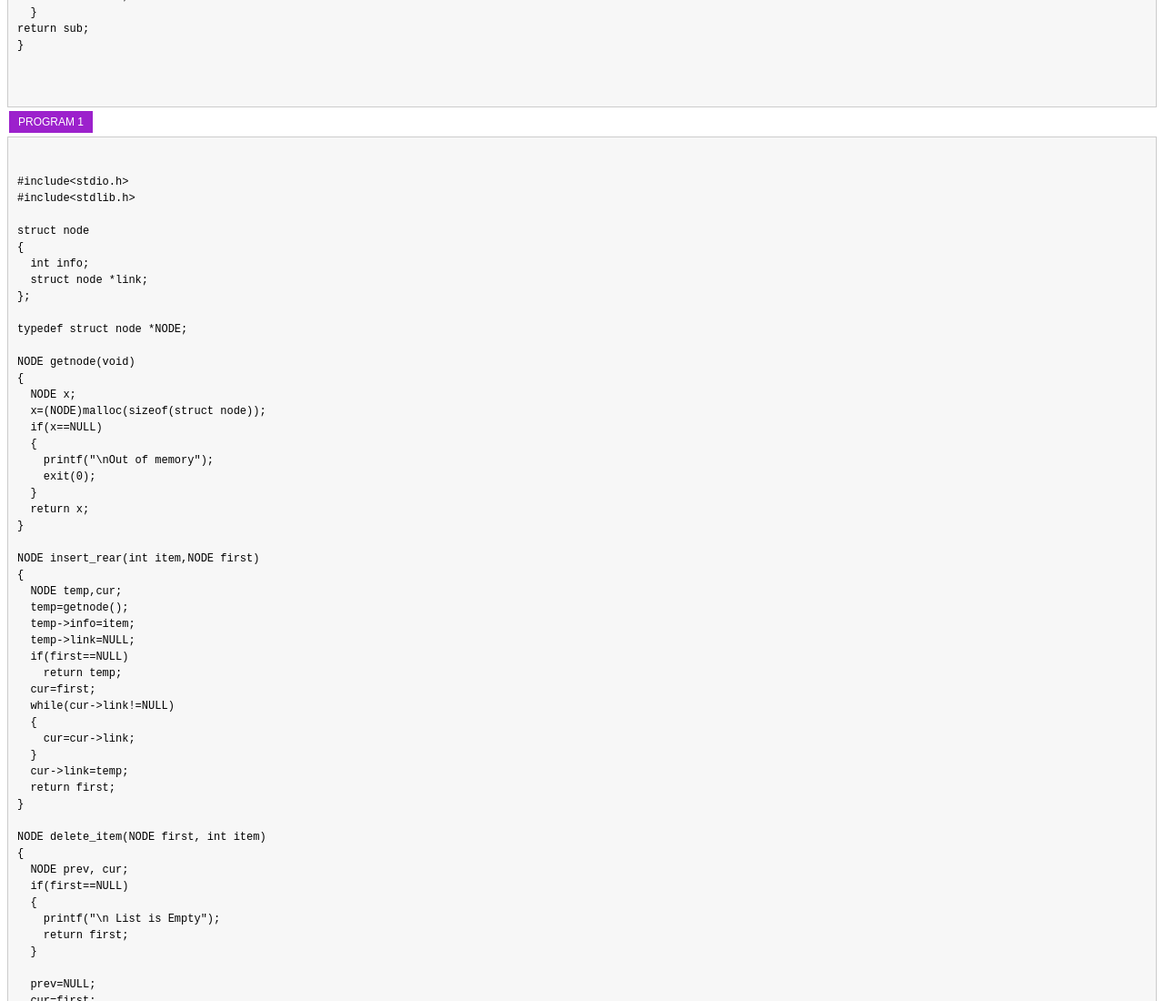
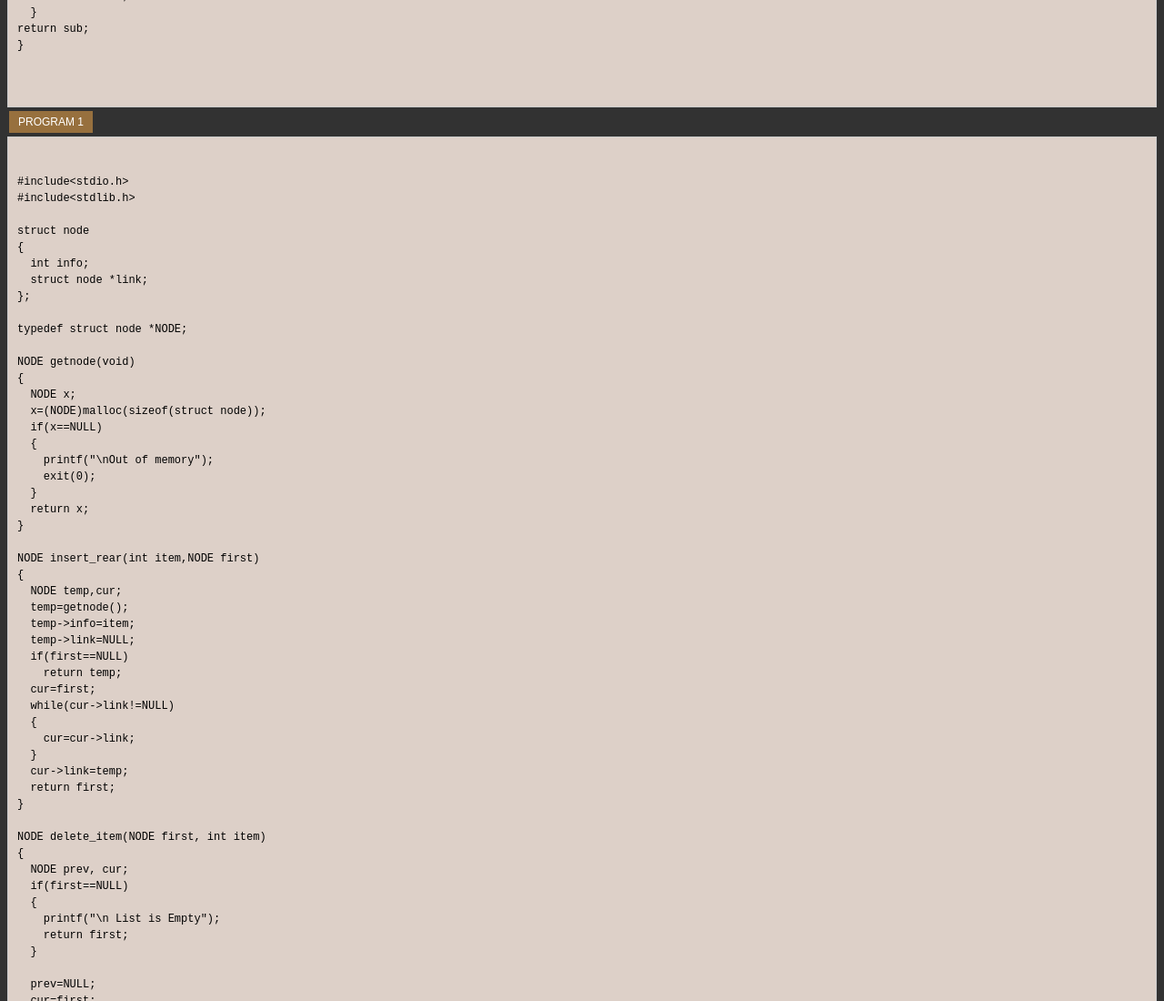
Before and after one commit to yashwanthm3012/cfh3012.github.io, a plain HTML site: page index.html in a window 1280 px wide. Shown: the part 1700-2800 px from the top of the page at 91% size. Drawn offline with Linux system fonts and the light colour scheme.

Commit message:
Changed color

```diff
--- a/index.html
+++ b/index.html
@@ -4,8 +4,12 @@
 	<title>Code</title>
 	<style>
 		/* Style for code snippets */
+
+    body {
+      background-color: #323232;
+    }
 		.code {
-			background-color: #f7f7f7;
+			background-color: #DDD0C8;
 			border: 1px solid #ccc;
 			padding: 10px;
 			overflow: auto;
@@ -16,7 +20,7 @@
 
 		/* Style for copy button */
 		.copy-btn {
-			background-color: #9c21cc;
+			background-color: #97703e;
 			color: white;
 			border: none;
 			padding: 5px 10px;
```
